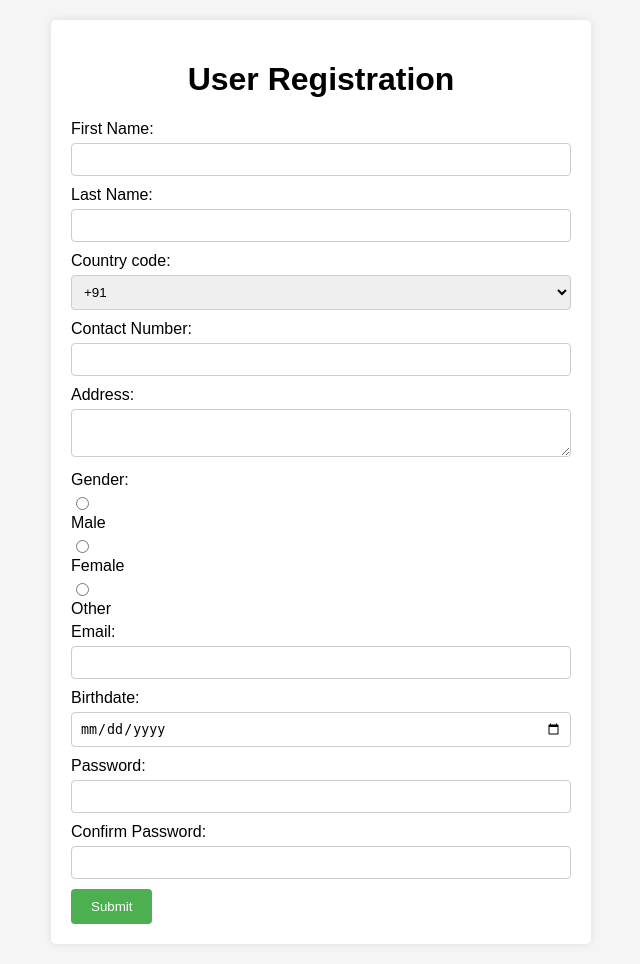
After one commit to Ranadheer222/PHP_basic, a PHP site: page /test.html in a window 1280 px wide. The commit adds this page. Shown: the whole page, without its empty margins (319-959 px from the left). Run offline with PHP 8.4, Linux system fonts and the light colour scheme.

Commit message:
third commit

```diff
--- /dev/null
+++ b/test.html
@@ -0,0 +1,110 @@
+<!DOCTYPE html>
+<html lang="en">
+<head>
+<meta charset="UTF-8">
+<meta name="viewport" content="width=device-width, initial-scale=1.0">
+<title>User Registration</title>
+<style>
+    body {
+        font-family: Arial, sans-serif;
+        margin: 0;
+        padding: 0;
+        background-color: #f5f5f5;
+    }
+    .container {
+        max-width: 500px;
+        margin: 20px auto;
+        padding: 20px;
+        background-color: #fff;
+        border-radius: 5px;
+        box-shadow: 0 0 10px rgba(0, 0, 0, 0.1);
+    }
+    h1 {
+        text-align: center;
+    }
+    label {
+        display: block;
+        margin-bottom: 5px;
+    }
+    input[type="text"],
+    input[type="email"],
+    input[type="password"],
+    input[type="date"],
+    select,
+    textarea {
+        width: 100%;
+        padding: 8px;
+        margin-bottom: 10px;
+        border: 1px solid #ccc;
+        border-radius: 4px;
+        box-sizing: border-box;
+    }
+    input[type="radio"] {
+        margin-right: 5px;
+    }
+    textarea {
+        resize: vertical;
+    }
+    input[type="submit"] {
+        background-color: #4caf50;
+        color: #fff;
+        padding: 10px 20px;
+        border: none;
+        border-radius: 4px;
+        cursor: pointer;
+    }
+    input[type="submit"]:hover {
+        background-color: #45a049;
+    }
+</style>
+</head>
+<body>
+<div class="container">
+    <h1>User Registration</h1>
+    <form action="create_user.php" method="POST">
+        <label for="fn_id">First Name:</label>
+        <input type="text" name="first_name" id="fn_id">
+
+        <label for="ln_id">Last Name:</label>
+        <input type="text" name="last_name" id="ln_id">
+
+        <label for="cn_id">Country code:</label>
+        <select name="country_code" id="cn_id">
+            <option value="+91">+91</option>
+            <option value="+92">+92</option>
+            <!-- Add more options as needed -->
+        </select>
+
+        <label for="con_id">Contact Number:</label>
+        <input type="text" name="contact_num" id="con_id">
+
+        <label for="address">Address:</label>
+        <textarea name="address" id="address"></textarea>
+
+        <label>Gender:</label>
+        <input type="radio" name="gender" value="male" id="gender_male">
+        <label for="gender_male">Male</label>
+
+        <input type="radio" name="gender" value="female" id="gender_female">
+        <label for="gender_female">Female</label>
+
+        <input type="radio" name="gender" value="other" id="gender_other">
+        <label for="gender_other">Other</label>
+
+        <label for="email_id">Email:</label>
+        <input type="email" name="email" id="email_id">
+
+        <label for="date">Birthdate:</label>
+        <input type="date" name="birthdate" id="date">
+
+        <label for="PW_id">Password:</label>
+        <input type="password" name="pass1" id="PW_id" autocomplete="new-password">
+
+        <label for="CPW_id">Confirm Password:</label>
+        <input type="password" name="confirm_password" id="CPW_id" autocomplete="new-password">
+
+        <input type="submit" value="Submit">
+    </form>
+</div>
+</body>
+</html>
```
Also changed, not shown: create_user.html (deleted, +0 -19 lines), create_user.php (+125 -20 lines), functions.php (added).
